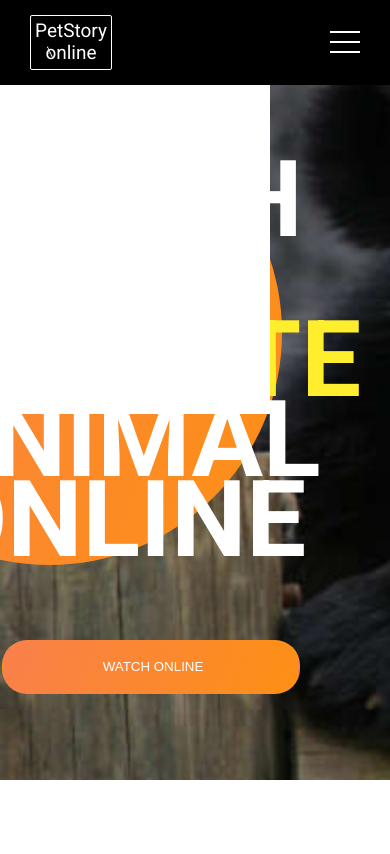
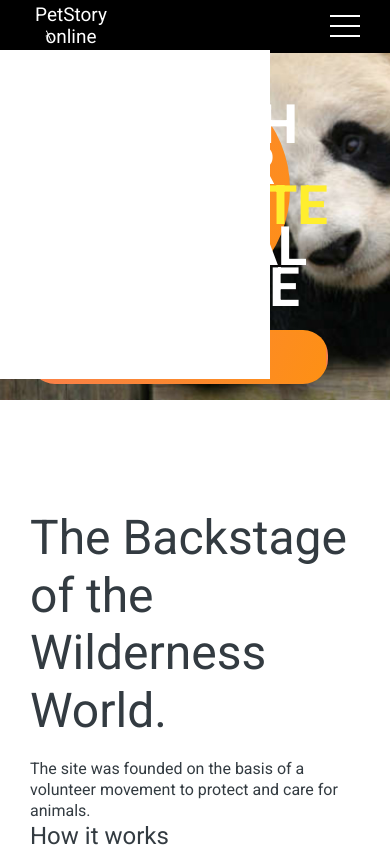
Before and after one commit to Irrisorus/onlineZoo, a plain HTML site: page index.html in a window 390 px wide. Shown: the top 854 px of the page. Drawn offline with nearby package versions, Linux system fonts and the light colour scheme.

Commit message:
675px addaptive is done

```diff
--- a/index.html
+++ b/index.html
@@ -57,7 +57,7 @@
                             <div class="header__main">
                                 <div class="header__main__block">
                                     <div class="header__main__circle"></div>
-                                    <h1 class="header__main__title">Watch your <span class="header__main__change-color">favorite</span><p></p>animal online</h1>
+                                    <h1 class="header__main__title">Watch <br>your<br> <span class="header__main__change-color">favorite</span><br>animal <br>online</h1>
                                     <button class="header__main__button">Watch online</button>
                                 </div>
                             </div>
--- a/scripts/script.js
+++ b/scripts/script.js
@@ -38,10 +38,12 @@ new Swiper(".swiper-feedback",{
 
     breakpoints:{
         0:{
-            slidesPerView:2,
+            slidesPerView:1,
             spaceBetween:30,
         },
-
+        450:{
+            slidesPerView:2,
+        },
         850:{
             slidesPerView:3,
             spaceBetween:0,
--- a/style.css/donateStyle.css
+++ b/style.css/donateStyle.css
@@ -287,7 +287,11 @@ position: absolute;
   }
 
 
-
+  @media only screen and (max-width: 1200px){
+    .container__header{
+      height: 560px;
+    }
+  }
   @media only screen and (max-width: 1024px){
     .container__donation{
         padding: 40px 30px 180px;
@@ -297,3 +301,34 @@ position: absolute;
         display: none;
     }
   }
+  @media only screen and (max-width:890px){
+    .pay-amount__elipse[data-index-number="2"],
+    .amount-of-money[data-index-number="2"]{
+        display: none;
+    }
+  }
+
+  @media only screen and (max-width:760px){
+    .pay-amount__elipse[data-index-number="3"],
+    .amount-of-money[data-index-number="3"]{
+        display: none;
+    }
+}
+  @media only screen and (max-width:675px){
+
+
+
+    .container__header{
+        height: 400px;
+    }
+    .logo__box{
+        border: 0;
+    }
+    .header__top{
+        padding-top: 0;
+        padding-bottom: 0;
+    }
+    .header__top-menu{
+        top: 50px;
+    }
+}
--- a/style.css/style.css
+++ b/style.css/style.css
@@ -56,7 +56,7 @@ body{
 .header__top{
     padding: 15px 0 15px 0;
     background-color: #000;
-    min-height: 80px;
+    /* min-height: 80px; */
     width: 100%;
     position: fixed;
     top: 0;
@@ -267,7 +267,7 @@ body{
 text-align: center;
 font-size: 106.496px;
 font-style: normal;
-
+right: 30px;
 font-weight: 700;
 line-height: 75%; /* 79.872px */
 text-transform: uppercase;
@@ -718,6 +718,7 @@ padding-bottom: 180px;
 .leav{
     background-image: url(../assets/img/leav_foto.png);
     background-repeat: no-repeat;
+    background-size: cover;
     width: 230.92px;
     height: 295.449px;
     position: absolute;
@@ -1009,9 +1010,25 @@ padding-bottom: 180px;
     }
 
 
-/* @media only screen and (max-width: 1200px){
-
-} */
+@media only screen and (max-width: 1200px){
+  .container__header{
+    height: 560px;
+  }
+  .header__main__circle{
+    width: 367px;
+    height: 367px;
+    right: 100px;
+    top:70px;
+}
+    .header__main__title{
+    font-size: 85px;
+    top: 105px;
+    right: -25px;
+}
+    .header__main__button{
+        top: 480px;
+    }
+}
 
 @media only screen and (max-width: 1024px){
     .container{
@@ -1181,6 +1198,7 @@ padding-bottom: 180px;
         max-width: 770px;
 
     }
+
     /* .feedback__cards{
         display: block;
     }
@@ -1206,7 +1224,7 @@ padding-bottom: 180px;
 }
 @media only screen and (max-width:675px){
     .swiper-wrapper{
-        max-width: 570px;
+        max-width: 600px;
 
     }
     .card__image{
@@ -1219,4 +1237,32 @@ padding-bottom: 180px;
     .card{
         margin:0;
     }
+    .header__main__circle{
+        width: 237.6px;
+        height: 237.6px;
+        right: 100px;
+        top:70px;
+    }
+    .header__main__title{
+        font-size: 54.29px;
+        top: 105px;
+        right: -60px;
+    }
+    .container__header{
+        height: 400px;
+    }
+    .logo__box{
+        border: 0;
+    }
+    .header__top{
+        padding-top: 0;
+        padding-bottom: 0;
+    }
+    .header__top-menu{
+        top: 50px;
+    }
+    .header__main__button{
+        top: 330px;
+        left: 30px;
+    }
 }
```
